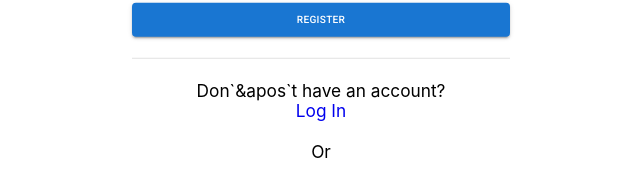
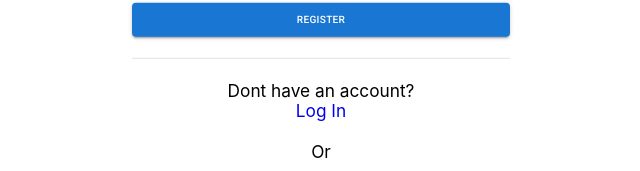
Before and after one commit to rolelo/fe-pwa, a React (Create React App) app: page /auth/signup in a window 1280 px wide. Shown: the part 474-645 px from the top of the page, without its empty margins (319-959 px from the left). Built offline with nearby package versions, Linux system fonts and the light colour scheme; the HTML template or start-up script is replaced by a standard one.

Commit message:
updated eslint

```diff
--- a/src/components/signup/index.tsx
+++ b/src/components/signup/index.tsx
@@ -39,7 +39,7 @@ const SignUp = () => {
         <Button variant="contained" type="submit" fullWidth size="large">Register</Button>
         <Divider />
         <div className="contentHolder">
-          <Typography variant="body1">Don`&apos`t have an account?</Typography>
+          <Typography variant="body1">Dont have an account?</Typography>
           <Link to="/auth/login">Log In</Link>
         </div>
         <Typography variant="body1">Or</Typography>
```
